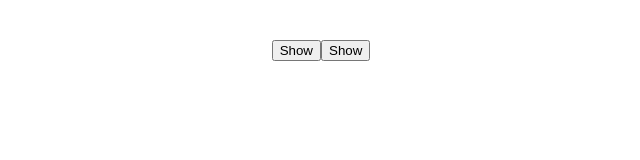
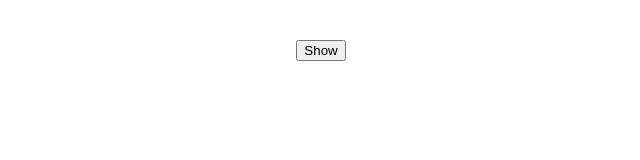
Before and after one commit to tla111/react-course-pedrotech, a React (Vite) app in the folder frontend/: page / in a window 1280 px wide. Shown: the top 160 px of the page, without its empty margins (319-959 px from the left). Built offline with nearby package versions, Linux system fonts and the light colour scheme.

Commit message:
saving work

```diff
--- a/frontend/src/App12.jsx
+++ b/frontend/src/App12.jsx
@@ -5,7 +5,6 @@ import { useToggle } from './Components/useToggle'
 
 const App12 = () => {
     const [isVisible, toggle] = useToggle()
-    const [isVisible2, toggle2] = useToggle()
 
     return (
         <div className="App">
@@ -13,11 +12,6 @@ const App12 = () => {
                 {isVisible ? "Hide" : "Show"}
             </button>
             {isVisible && <h1>Hidden Text</h1>}
-
-            <button onClick={toggle2}>
-                {isVisible2 ? "Hide" : "Show"}
-            </button>
-            {isVisible2 && <h1>Hidden Text</h1>}
         </div>
     )
 }
```
